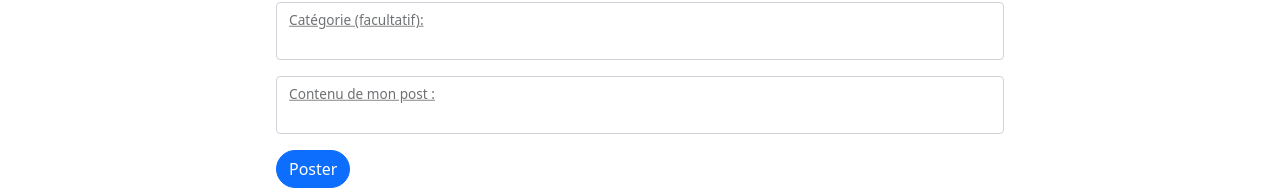
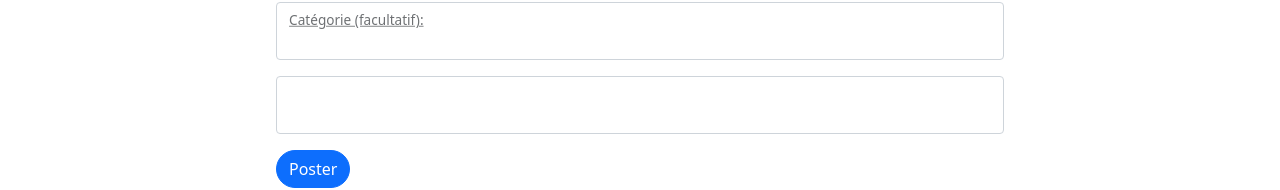
Before and after one commit to Yann-dv/Groupomania, a Vue app in the folder frontend/: page /forum in a window 1280 px wide. Shown: the part 358-548 px from the top of the page. Built offline with nearby package versions, Linux system fonts and the light colour scheme; no server answers; sample sign-in values are in the browser's storage.

Commit message:
Same than latest

```diff
--- a/frontend/src/components/BoardUser.vue
+++ b/frontend/src/components/BoardUser.vue
@@ -55,16 +55,16 @@
               />
             </div>
             <div class="form-group form-floating">
-              <Field
-                type="text-area"
+              <textarea
+                type="textarea"
                 class="form-control rounded my-3"
                 name="newContent"
                 v-model="content"
                 required
-              ></Field>
+              >
               <label for="newContent" class="text-decoration-underline"
                 >Contenu de mon post :</label
-              >
+              ></textarea>
               <ErrorMessage
                 name="newContent"
                 class="error-feedback ms-3"
```
